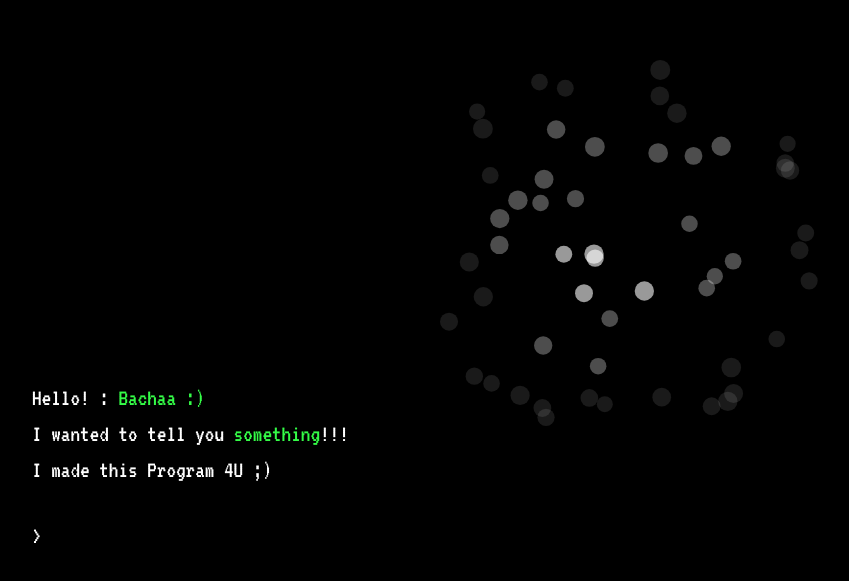
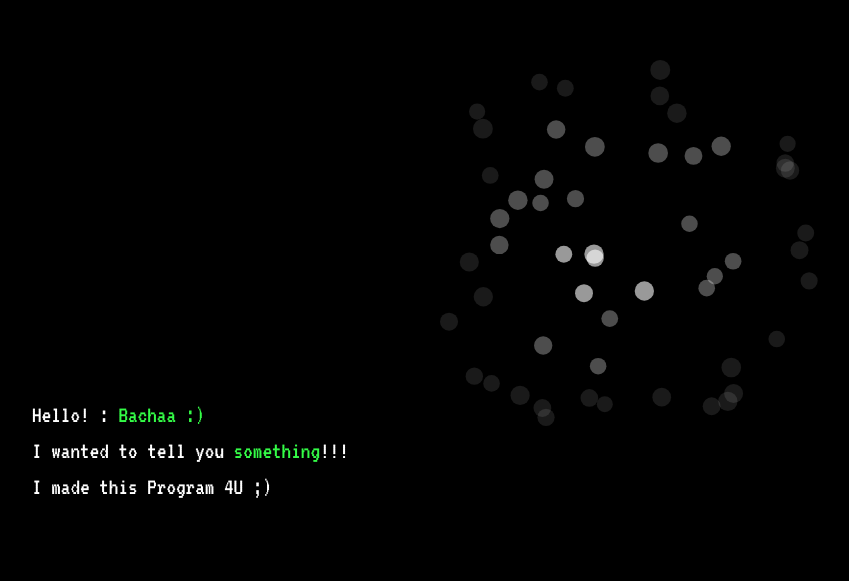
Before and after one commit to Kunalsonar19/Sorry, a plain HTML site: page index.html in a window 1280 px wide. Shown: the part 153-734 px from the top of the page, without its empty margins (16-865 px from the left). Drawn offline with nearby package versions, Linux system fonts and the light colour scheme.

Commit message:
overflow

```diff
--- a/public/style.css
+++ b/public/style.css
@@ -210,7 +210,7 @@ span.msg {
 }
 
 .search__form::before {
-    content: '>';
+    content: '';
 }
 
 .search__input {
```
Also changed, not shown: index.html (+1 -1 lines).
